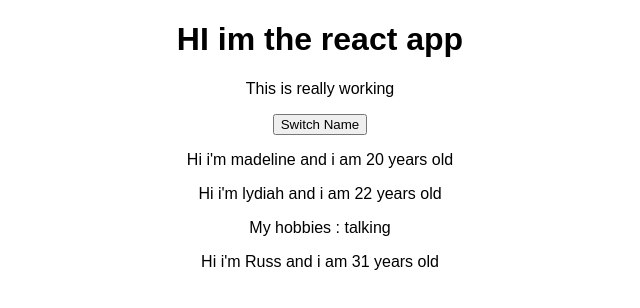
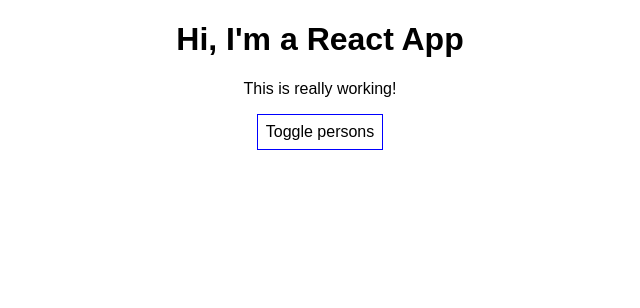
Before and after one commit to Nduba254/react-complete-guide, a React (Create React App) app: page / in a window 1280 px wide. Shown: the top 308 px of the page, without its empty margins (320-960 px from the left). Built offline with nearby package versions, Linux system fonts and the light colour scheme.

Commit message:
updated handlers

```diff
--- a/src/App.js
+++ b/src/App.js
@@ -1,32 +1,79 @@
 import React, { Component } from 'react';
 import './App.css';
 import Person from './Person/Person';
+import './Person/Person.css';
+
 
 class App extends Component {
   state = {
     persons: [
-      {name:'madeline', age:'20'},
-      {name:'lydiah', age:'22'},
-      {name: 'Russ', age:'31'}
-    ]
+      { name: 'Madeline', age: 20 },
+      { name: 'Lydiah', age: 22 },
+      { name: 'Russ', age: 31 }
+    ],
+    otherState: 'some other value',
+    showPersons: false
+  };
+
+
+  nameChangeHandler = (event) => {
+    this.setState({
+      persons: [
+        { name: 'Madeline', age: 20 },
+        { name: event.target.value, age: 22 },
+        { name: 'Russ', age: 28 }
+      ]
+    });
+  };
+
+  deletePersonHandler= (personIndex) =>{
+    const persons = this.state.persons;
+    persons.splice(personIndex, 1);
+    this.setState({persons: persons})
   }
- switchNameHandler = () => {
-   console.log('Was clicked!');
- }
+
+  togglePersonsHandler = () =>{
+    const doesShow = this.state.showPersons;
+    this.setState({showPersons: !doesShow});
+
+  }
+
   render() {
+    const style ={
+      backgroundColor: 'white',
+      font: 'inherit',
+      border: '1px solid blue',
+      padding: '8px',
+      cursor: 'pointer',
+    };
+
+    let persons = null;
+
+    if (this.state.showPersons){
+      persons = (
+        <div>
+          {this.state.persons.map((person, index)=>{
+            return <Person
+            click= { () => this.deletePersonHandler(index)}
+            name={person.name}
+            age={person.age} />
+
+          })}
+
+          </div>
+      )
+    }
     return (
       <div className="App">
-
-        <h1> HI im the react app</h1>
-        <p>This is really working </p>
-        <button onClick={this.switchNameHandler}> Switch Name</button>
-        <Person name={this.state.persons[0].name} age ={this.state.persons[0].age}/>
-        <Person name={this.state.persons[1].name} age ={this.state.persons[1].age}> My hobbies : talking</Person>
-        <Person name={this.state.persons[2].name} age ={this.state.persons[2].age}/>
-
+        <h1>Hi, I'm a React App</h1>
+        <p>This is really working!</p>
+        <button
+        style={style}
+        onClick={this.togglePersonsHandler}>Toggle persons</button>
+        {persons}
       </div>
     );
-    //return React.createElement('div', null, React.createElement('h1', null, 'does this work now'));
+    // return React.createElement('div', {className: 'App'}, React.createElement('h1', null, 'Does this work now?'));
   }
 }
 
--- /dev/null
+++ b/src/Person/Person.css
@@ -0,0 +1,9 @@
+.Person {
+width: 60%;
+margin: auto;
+border: 1px solid rgba(209, 27, 27, 0.933);
+box-shadow: 0 2px 3px #cccccc;
+padding:16px;
+text-align: center;
+
+}
--- a/src/Person/Person.js
+++ b/src/Person/Person.js
@@ -2,9 +2,10 @@ import React from 'react';
 
 const Person = ( props ) => {
     return (
-        <div>
-        <p> Hi i'm {props.name} and i am {props.age} years old</p>
+        <div className= "Person">
+        <p onClick={props.click}> Hi i'm {props.name} and i am {props.age} years old</p>
         <p> {props.children} </p>
+        <input type= "text" onChange={props.changed} value={props.name}></input>
         </div>
     )
 };
```
Also changed, not shown: src/UserOutput/UserOutput.js (added).
